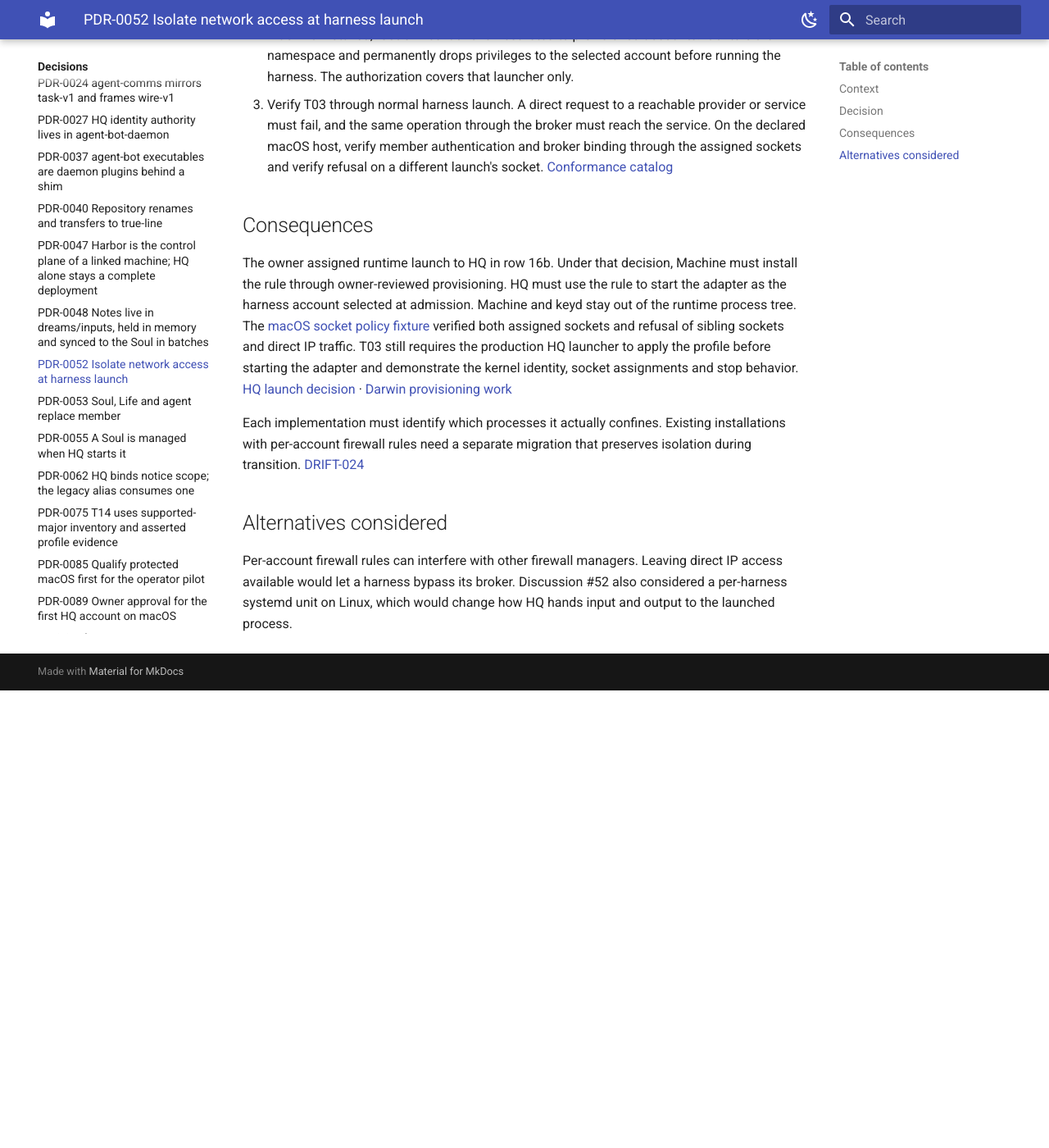
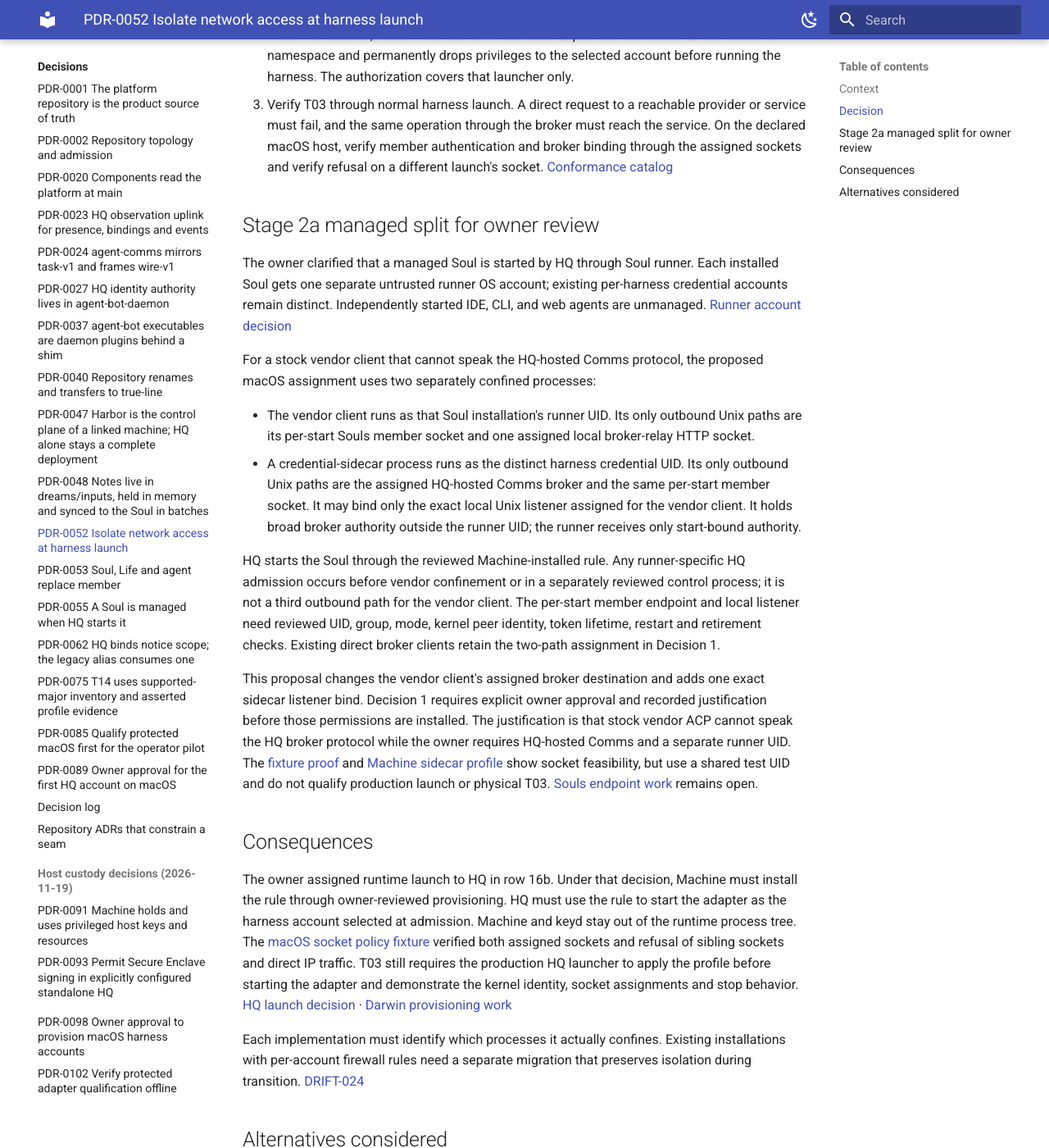
Before and after one commit to true-line/agent-bot-platform, an MkDocs documentation site: the page built from docs/04-decisions/PDR-0052-process-isolation-for-harness-egress.md, in a window 1280 px wide and 1400 px high, scrolled down 922 px. Shown: the whole window at 82% size. Built offline with MkDocs 1.6.1 and Material for MkDocs 9.7.7, drawn with Linux system fonts in a browser that asks for light colours; before the commit the page ends 1764 px from its top, so only the background shows below that.

Commit message:
Propose managed two-process socket assignment for Stage 2a
Agent-Bot-Write: ghw_1a3077092b9efacd
Agent-Bot-Session: fa2486d94751

```diff
--- a/docs/04-decisions/PDR-0052-process-isolation-for-harness-egress.md
+++ b/docs/04-decisions/PDR-0052-process-isolation-for-harness-egress.md
@@ -27,6 +27,44 @@ The [HQ migration plan, row 16c](https://github.com/true-line/agent-bot-hq/blob/
 2. On Linux, launch the harness in an empty network namespace. The selected design uses a Machine-installed, root-owned launcher restricted to provisioned accounts. It enters the namespace and permanently drops privileges to the selected account before running the harness. The authorization covers that launcher only.
 3. Verify T03 through normal harness launch. A direct request to a reachable provider or service must fail, and the same operation through the broker must reach the service. On the declared macOS host, verify member authentication and broker binding through the assigned sockets and verify refusal on a different launch's socket. [Conformance catalog](../07-verification/conformance-catalog.md)
 
+## Stage 2a managed split for owner review
+
+The owner clarified that a managed Soul is started by HQ through Soul runner. Each
+installed Soul gets one separate untrusted runner OS account; existing
+per-harness credential accounts remain distinct. Independently started IDE,
+CLI, and web agents are unmanaged. [Runner account decision](https://github.com/true-line/agent-bot-machine/issues/630#issuecomment-7068469234)
+
+For a stock vendor client that cannot speak the HQ-hosted Comms protocol,
+the proposed macOS assignment uses two separately confined processes:
+
+- The vendor client runs as that Soul installation's runner UID. Its only
+  outbound Unix paths are its per-start Souls member socket and one assigned
+  local broker-relay HTTP socket.
+- A credential-sidecar process runs as the distinct harness credential UID.
+  Its only outbound Unix paths are the assigned HQ-hosted Comms broker and
+  the same per-start member socket. It may bind only the exact local Unix
+  listener assigned for the vendor client. It holds broad broker authority
+  outside the runner UID; the runner receives only start-bound authority.
+
+HQ starts the Soul through the reviewed Machine-installed rule. Any
+runner-specific HQ admission occurs before vendor confinement or in a
+separately reviewed control process; it is not a third outbound path for
+the vendor client. The per-start member endpoint and local listener need
+reviewed UID, group, mode, kernel peer identity, token lifetime, restart and
+retirement checks. Existing direct broker clients retain the two-path
+assignment in Decision 1.
+
+This proposal changes the vendor client's assigned broker destination and
+adds one exact sidecar listener bind. Decision 1 requires explicit owner
+approval and recorded justification before those permissions are installed.
+The justification is that stock vendor ACP cannot speak the HQ broker
+protocol while the owner requires HQ-hosted Comms and a separate runner UID.
+The [fixture proof](https://github.com/true-line/soul-adapters/issues/4#issuecomment-7069138758)
+and [Machine sidecar profile](https://github.com/true-line/agent-bot-machine/pull/638)
+show socket feasibility, but use a shared test UID and do not qualify
+production launch or physical T03. [Souls endpoint work](https://github.com/true-line/agent-bot-souls/issues/29)
+remains open.
+
 ## Consequences
 
 The owner assigned runtime launch to HQ in row 16b. Under that decision, Machine must install the rule through owner-reviewed provisioning. HQ must use the rule to start the adapter as the harness account selected at admission. Machine and keyd stay out of the runtime process tree. The [macOS socket policy fixture](https://github.com/true-line/agent-bot-machine/pull/583) verified both assigned sockets and refusal of sibling sockets and direct IP traffic. T03 still requires the production HQ launcher to apply the profile before starting the adapter and demonstrate the kernel identity, socket assignments and stop behavior. [HQ launch decision](https://github.com/true-line/agent-bot-hq/blob/adf3de1ef1f819712d54bfd53aff382c408684da/docs/daemon-plugin-split.md#stage-2a-member-isolation-wp2) · [Darwin provisioning work](https://github.com/true-line/agent-bot-machine/issues/585)
```
